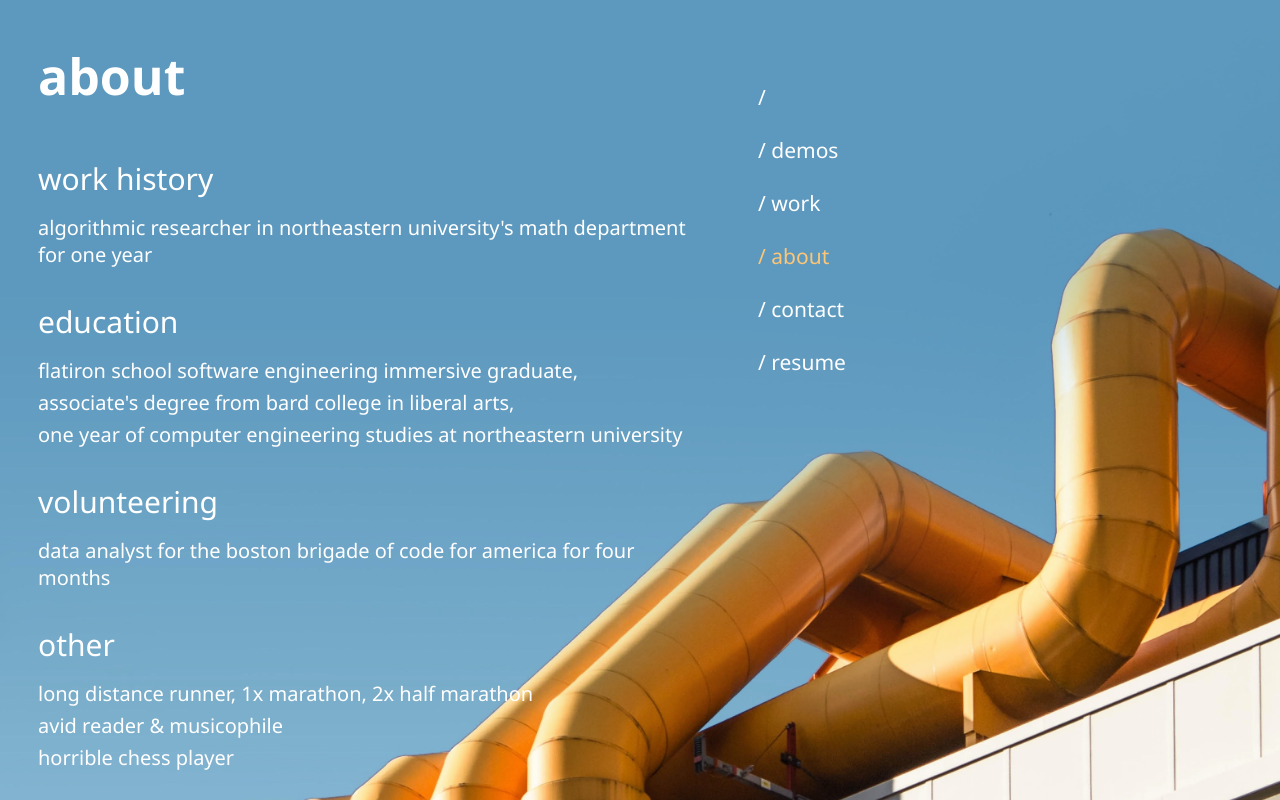
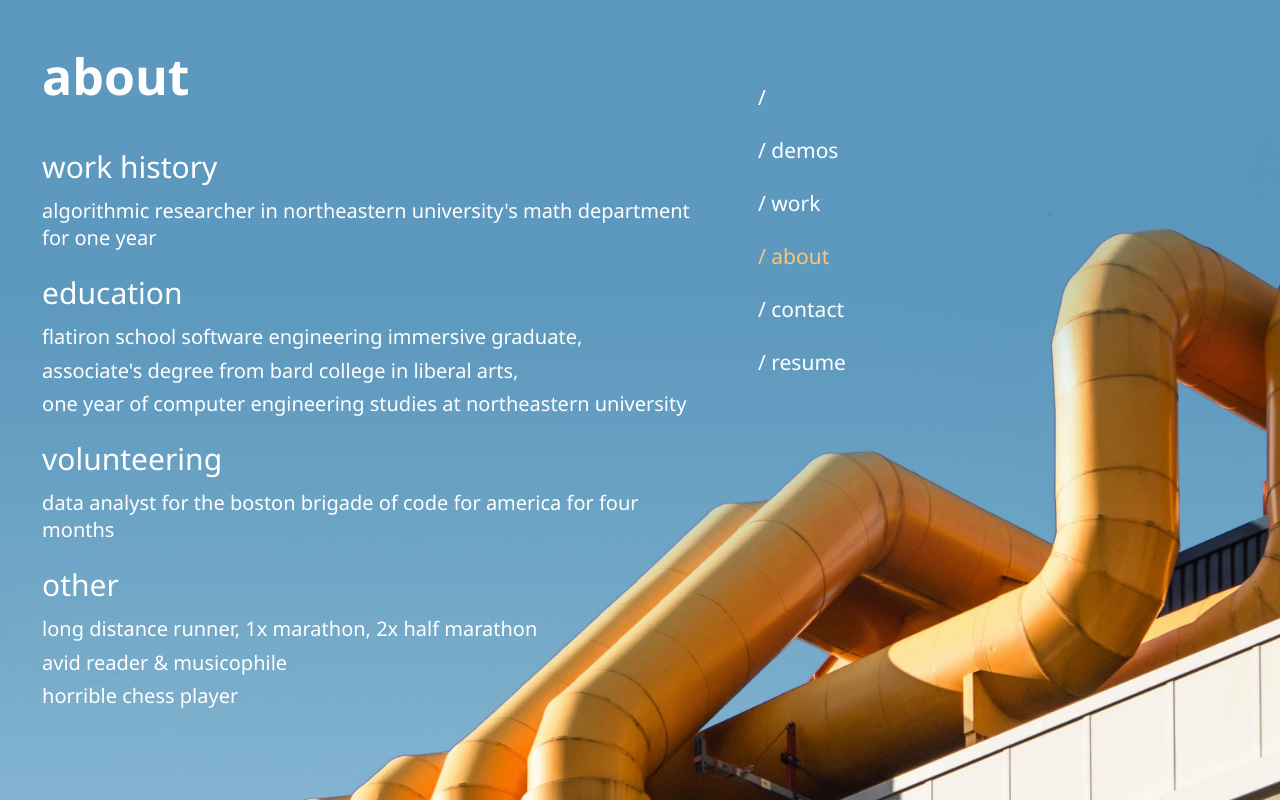
Before and after one commit to williamsalex/website-v2, a React (Create React App) app: page /about in a window 1280 px wide. Built offline with nearby package versions, Linux system fonts and the light colour scheme.

Commit message:
fixed line spacing to be dynamic

```diff
--- a/src/App.css
+++ b/src/App.css
@@ -10,7 +10,6 @@ html {
 
 .title {
     font-size: 50px;
-    /* font-family: Inter var,sans-serif; */
     font-family: 'Segoe UI', Tahoma, sans-serif, sans-serif;
     color: rgb(255,255,255);
     max-width: 90%;
@@ -31,14 +30,12 @@ html {
     bottom:30%;
     position: fixed;
     max-width: 100%;
-    /* outline-style: solid;
-    outline-color: #FCC676; */
 }
 
 .chevron {
     position: fixed;
     right: 7%;
-    top: 40%;
+    top: 35%;
     color: rgb(255,255,255);
 	border-style: solid;
 	border-width: 0.25em 0.25em 0 0;
@@ -46,11 +43,18 @@ html {
 	display: inline-block;
 	height: 1.80em;
 	transform: rotate(-45deg);
-	width: 1.80em;
+    width: 1.80em;
+    padding: 5px;
+}
+
+.chevron:hover {
+    cursor: pointer;
+    transition-duration: 1.5s;
+    color: #FCC676;
 }
 
 .chevron.down{
-    margin-top: 7%;
+    margin-top: 9%;
     transform: rotate(135deg);
 }
 
@@ -84,15 +88,15 @@ html {
     font-size: 30px;
     font-family: 'Segoe UI', Tahoma, sans-serif, sans-serif;
     color: rgb(255,255,255);
-    padding-top: 15px;
-    padding-bottom: 10px;
+    padding-top: 0.5%;
+    padding-bottom: 0.5%;
     margin: auto;
 }
 
 .content {
     position: absolute;
     width: 650px;
-    padding-left: 30px;
+    padding-left: 3%;
     max-width: 90%;
 }
 
@@ -100,7 +104,7 @@ html {
     font-size: 20px;
     font-family: 'Segoe UI', Tahoma, sans-serif, sans-serif;
     color: rgb(255,255,255);
-    padding-top: 5px;
+    padding-top: 1%;
     margin: auto;
 }
 
--- a/src/MiniNav.js
+++ b/src/MiniNav.js
@@ -1,26 +1,8 @@
 import React, { useState } from 'react'
-import { Link, Redirect } from 'react-router-dom'
-import { useLocation } from 'react-router-dom'
-
-
-function Nav() {
-    const loc = useLocation().pathname
-    console.log('mininav!')
-  return (
-    <div className = 'movers'>
-        <Link to = '/' className = {`${loc === '/' ? 'curr' : ''}mover`} style = {{textDecoration: 'none'}} > /</Link>
-        <Link to = '/demos' className = {`${loc === '/demos' ? 'curr' : ''}mover`} style = {{textDecoration: 'none'}} >/ demos</Link>
-        <Link to = '/work' className = {`${loc === '/work' ? 'curr' : ''}mover`} style = {{textDecoration: 'none'}} >/ work</Link>
-        <Link to = '/about' className = {`${loc === '/about' ? 'curr' : ''}mover`} style = {{textDecoration: 'none'}} >/ about</Link>
-        <Link to = '/contact' className = {`${loc === '/contact' ? 'curr' : ''}mover`} style = {{textDecoration: 'none'}} >/ contact</Link>
-        <a href = '/resume.pdf' rel="noopener" target="_blank" className = 'mover' style = {{textDecoration: 'none'}} >/ resume</a>
-    </div>
-  )
-}
+import { Redirect } from 'react-router-dom'
 
 export default function MiniNav() {
 
-    // const loc = useLocation().pathname
     let locs = ['/','/demos','/work','/about','/contact']
     const [loc, setLoc] = useState(0)
 
```
